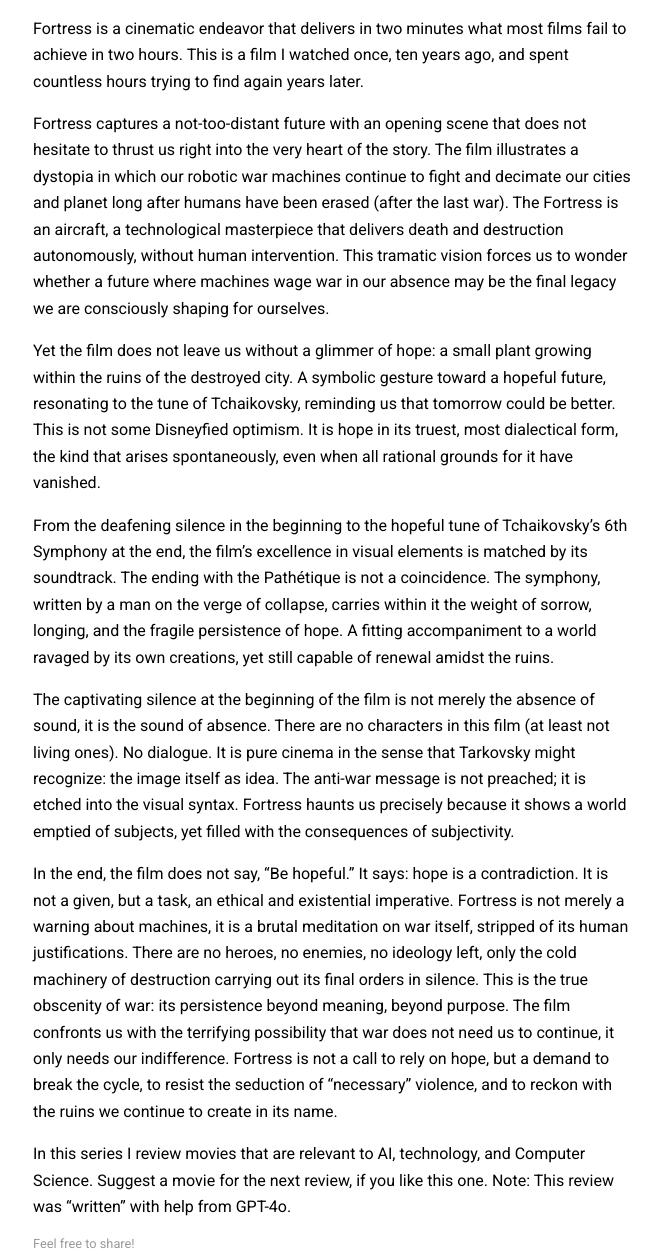
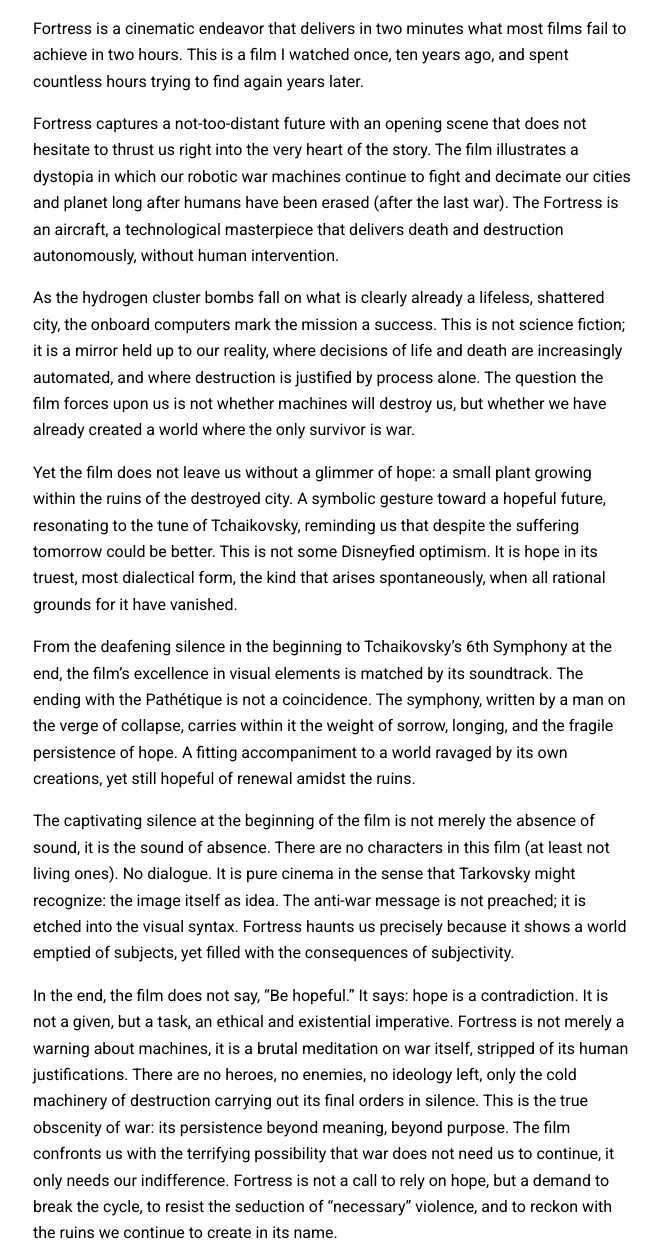
Before and after one commit to nalmadi/nalmadi.github.io, a Jekyll site: the page built from _posts/2025-06-13-Fortress.md, in a window 1280 px wide and 1400 px high, scrolled down 996 px, cut to the strip 146-1400 px from the top of the window. Shown: the whole strip, without its empty margins (307-968 px from the left). Built offline with Jekyll 4.4.1, drawn with Linux system fonts in a browser that asks for light colours; nearby versions of some CDN libraries.

Commit message:
Update 2025-06-13-Fortress.md

```diff
--- a/_posts/2025-06-13-Fortress.md
+++ b/_posts/2025-06-13-Fortress.md
@@ -18,11 +18,13 @@
 
 Fortress is a cinematic endeavor that delivers in two minutes what most films fail to achieve in two hours. This is a film I watched once, ten years ago, and spent countless hours trying to find again years later.
 
-Fortress captures a not-too-distant future with an opening scene that does not hesitate to thrust us right into the very heart of the story. The film illustrates a dystopia in which our robotic war machines continue to fight and decimate our cities and planet long after humans have been erased (after the last war). The Fortress is an aircraft, a technological masterpiece that delivers death and destruction autonomously, without human intervention. This tramatic vision forces us to wonder whether a future where machines wage war in our absence may be the final legacy we are consciously shaping for ourselves.
+Fortress captures a not-too-distant future with an opening scene that does not hesitate to thrust us right into the very heart of the story. The film illustrates a dystopia in which our robotic war machines continue to fight and decimate our cities and planet long after humans have been erased (after the last war). The Fortress is an aircraft, a technological masterpiece that delivers death and destruction autonomously, without human intervention.
 
-Yet the film does not leave us without a glimmer of hope: a small plant growing within the ruins of the destroyed city. A symbolic gesture toward a hopeful future, resonating to the tune of Tchaikovsky, reminding us that tomorrow could be better. This is not some Disneyfied optimism. It is hope in its truest, most dialectical form, the kind that arises spontaneously, even when all rational grounds for it have vanished.
+As the hydrogen cluster bombs fall on what is clearly already a lifeless, shattered city, the onboard computers mark the mission a success.  This is not science fiction; it is a mirror held up to our reality, where decisions of life and death are increasingly automated, and where destruction is justified by process alone. The question the film forces upon us is not whether machines will destroy us, but whether we have already created a world where the only survivor is war.
 
-From the deafening silence in the beginning to the hopeful tune of Tchaikovsky's 6th Symphony at the end, the film's excellence in visual elements is matched by its soundtrack. The ending with the Pathétique is not a coincidence. The symphony, written by a man on the verge of collapse, carries within it the weight of sorrow, longing, and the fragile persistence of hope. A fitting accompaniment to a world ravaged by its own creations, yet still capable of renewal amidst the ruins.
+Yet the film does not leave us without a glimmer of hope: a small plant growing within the ruins of the destroyed city. A symbolic gesture toward a hopeful future, resonating to the tune of Tchaikovsky, reminding us that despite the suffering tomorrow could be better. This is not some Disneyfied optimism. It is hope in its truest, most dialectical form, the kind that arises spontaneously, when all rational grounds for it have vanished.
+
+From the deafening silence in the beginning to Tchaikovsky's 6th Symphony at the end, the film's excellence in visual elements is matched by its soundtrack. The ending with the Pathétique is not a coincidence. The symphony, written by a man on the verge of collapse, carries within it the weight of sorrow, longing, and the fragile persistence of hope. A fitting accompaniment to a world ravaged by its own creations, yet still hopeful of renewal amidst the ruins.
 
 The captivating silence at the beginning of the film is not merely the absence of sound, it is the sound of absence.  There are no characters in this film (at least not living ones). No dialogue. It is pure cinema in the sense that Tarkovsky might recognize: the image itself as idea. The anti-war message is not preached; it is etched into the visual syntax. Fortress haunts us precisely because it shows a world emptied of subjects, yet filled with the consequences of subjectivity.
 
```
